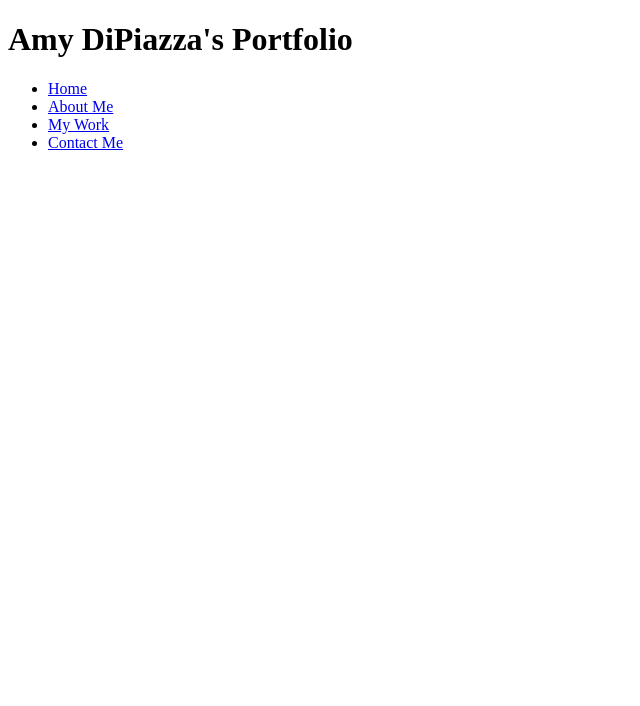
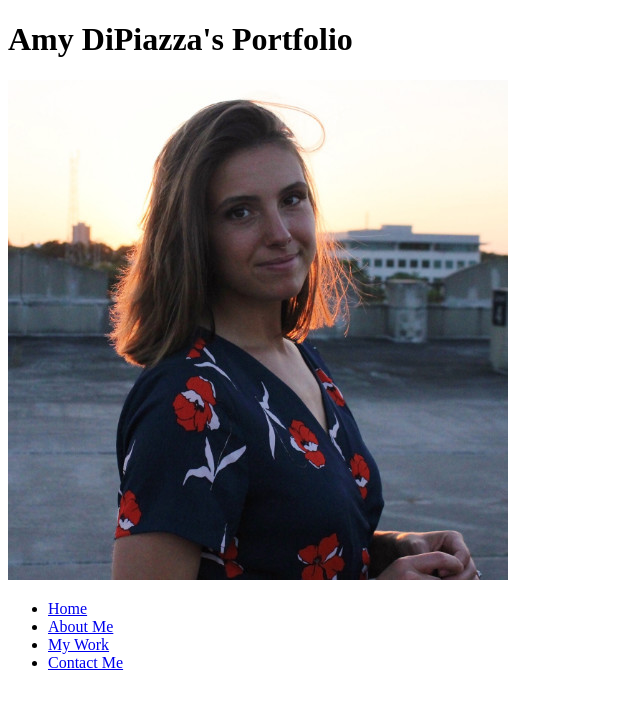
Before and after one commit to amykateoc/challenge-2, a plain HTML site: page index.html in a window 1280 px wide. Shown: the whole page, without its empty margins (0-640 px from the left). Drawn offline with Linux system fonts and the light colour scheme; files whose address does not match are found by name.

Commit message:
add html head and header

```diff
--- a/index.html
+++ b/index.html
@@ -12,6 +12,7 @@
 <body>
     <header>
         <h1>Amy DiPiazza's Portfolio</h1>
+        <img src="/Users/amydipiazza/bootcamp/challenges/week-2/challenge-2/assets/image.jpeg" alt="photo of Amy DiPiazza"/>
         <nav>
             <ul>
                 <li><a href="#">Home</a></li>
@@ -21,4 +22,5 @@
             </ul>
         </nav>
     </header>
+
 </body>
```
Also changed, not shown: assets/image.jpeg (added), 1 other file.
